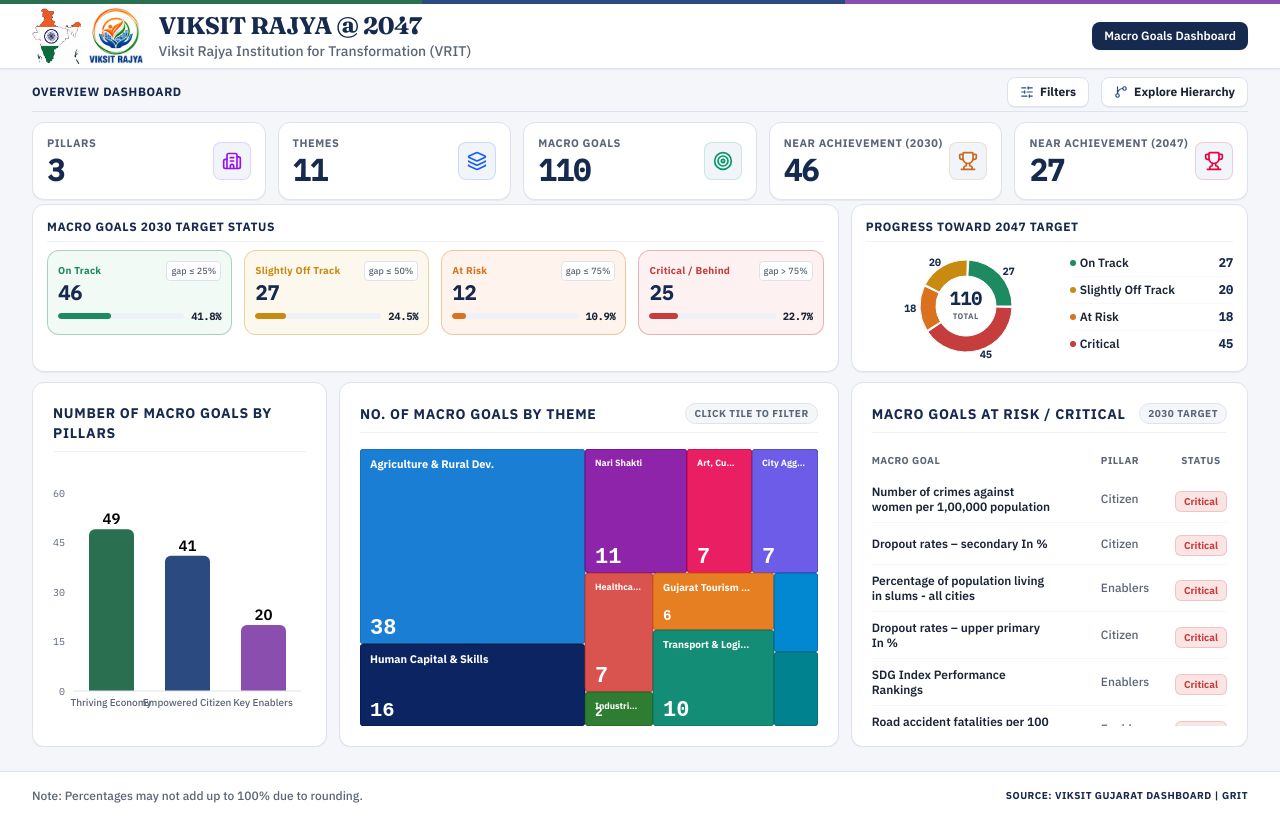
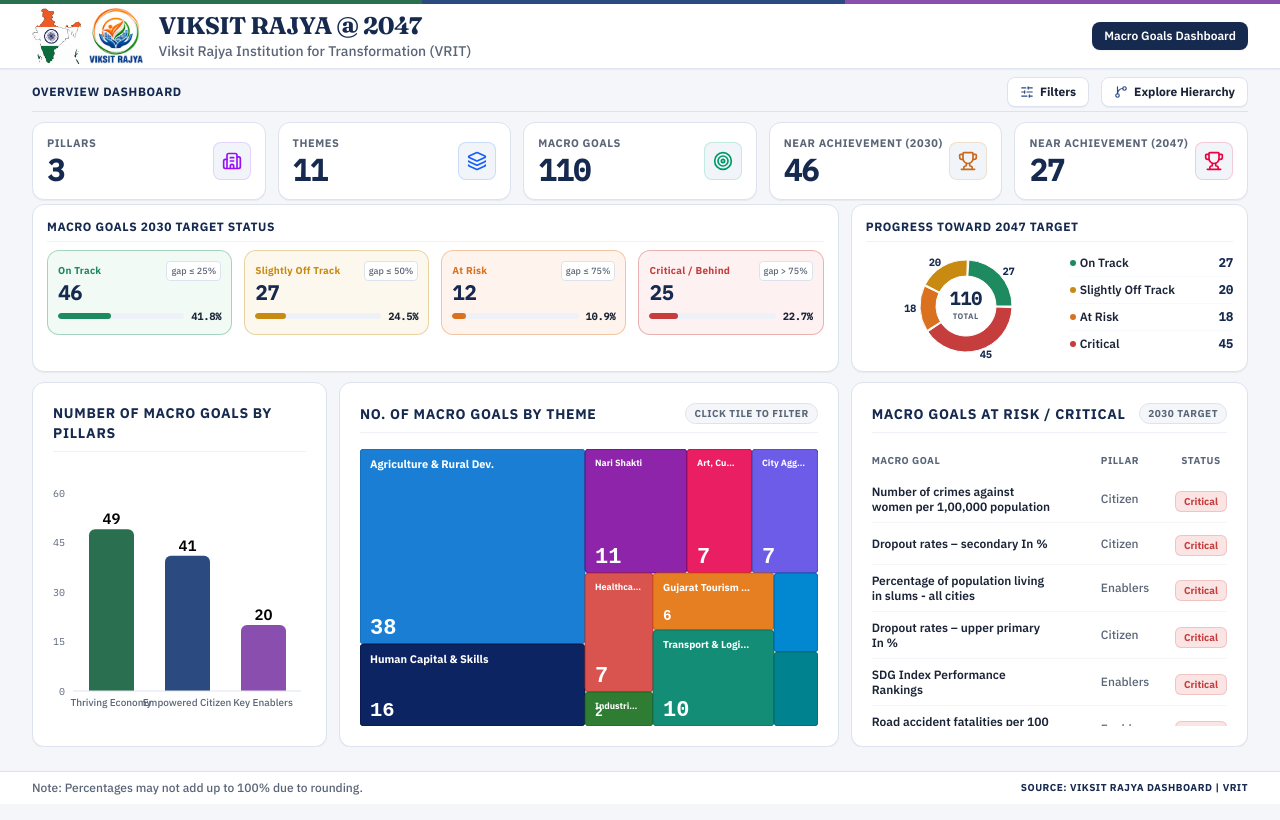
Before and after one commit to abhinavpancholi/viksit-gujarat-react, a React (Vite) app: page / in a window 1280 px wide. Built offline with nearby package versions, Linux system fonts and the light colour scheme.

Commit message:
footer modified

```diff
--- a/src/components/layout/Footer.jsx
+++ b/src/components/layout/Footer.jsx
@@ -2,13 +2,13 @@
 
 export default function Footer() {
   return (
-    <footer className="bg-surface-1 border-t border-surface-border py-4 px-4 sm:px-6 lg:px-8 mt-auto text-xs text-ink-muted">
+    <footer className="bg-surface-1 border-t border-surface-border py-2 px-2 sm:px-6 lg:px-8 mt-auto text-xs text-ink-muted">
       <div className="max-w-[1600px] mx-auto flex flex-col sm:flex-row sm:items-center sm:justify-between gap-2">
         <p className="font-medium text-center sm:text-left">
           Note: Percentages may not add up to 100% due to rounding.
         </p>
         <p className="font-bold text-navy-800 text-center sm:text-right uppercase tracking-wider text-[10px]">
-          Source: VIKSIT GUJARAT Dashboard | GRIT
+          Source: VIKSIT RAJYA Dashboard | VRIT
         </p>
       </div>
     </footer>
```
